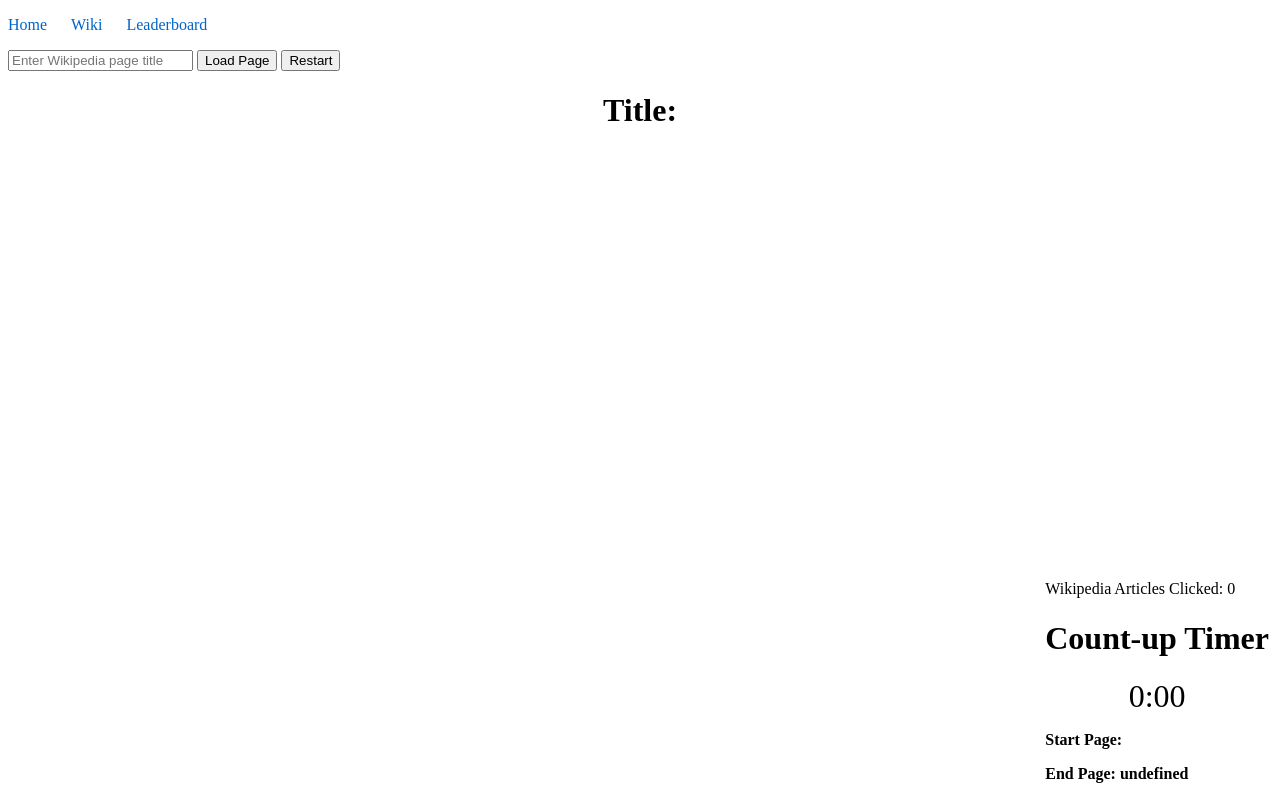
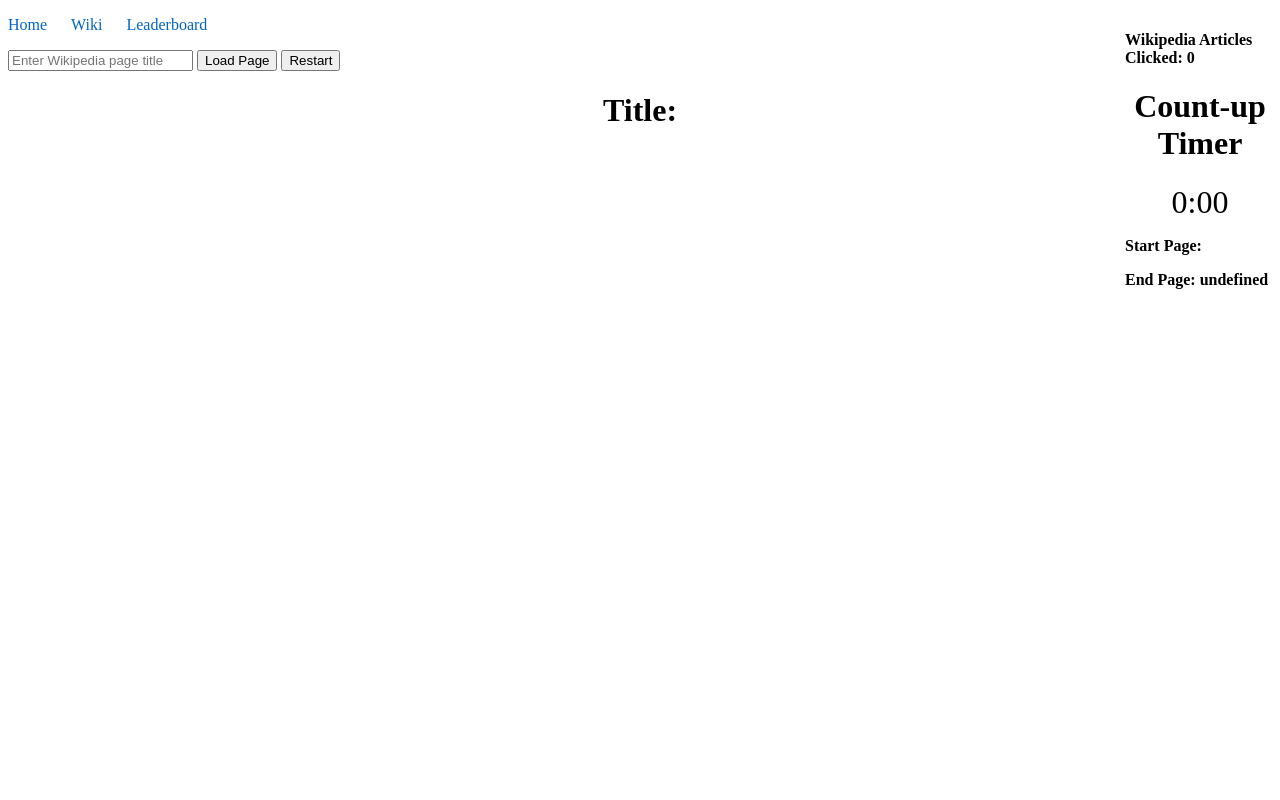
Before and after one commit to jbq2/CS490-wikihunt, a SvelteKit app: page /wiki in a window 1280 px wide. Both pictures are taken after a click on the button "Start Game". Built offline with nearby package versions, Linux system fonts and the light colour scheme; no server answers.

Commit message:
overlay edit

```diff
--- a/src/shared-components/WikiGame.svelte
+++ b/src/shared-components/WikiGame.svelte
@@ -163,10 +163,12 @@
 
     #overlay-container {
     position: fixed;
-    bottom: 0px; /* Adjust the top position as needed */
-    right: 10px; /* Adjust the left position as needed */
+    top: 10px; /* Adjust the top position as needed */
+    right:0px; /* Adjust the left position as needed */
+    height:100%;
+    width:150px;
     background-color: rgba(255, 255, 255, 0.9); /* Semi-transparent background */
-    padding: 1px;
+    padding: 5px;
     border-radius: 5px;
 }
 
@@ -193,13 +195,14 @@
         }}>Restart</button>
 
         <div id= "overlay-container">
-            <p id="click-counter"> Wikipedia Articles Clicked: {count}</p> <!-- counter is at the bottom, not formated the best-->
+            <p id="click-counter"> <b> Wikipedia Articles Clicked: {count} </b> </p> <!-- counter is at the bottom, not formated the best-->
             <p id="timer"><Timer bind:this={ timerComponent } /></p>
             <p> <b> Start Page: {firstPage} </b></p>
 
             <p>
               <b> End Page: {endPage} </b>
             </p>
+
 
 
         </div>
```
